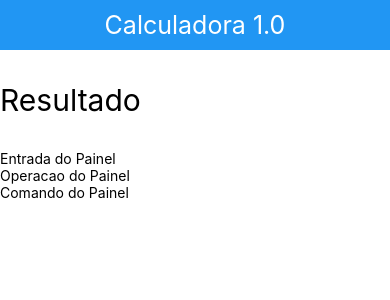
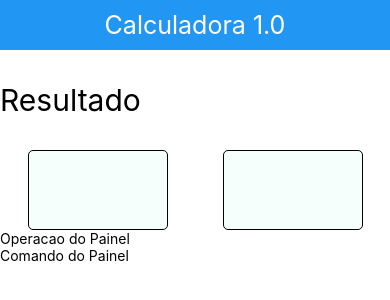
Before and after one commit to mateus-azevedo/APP7-Calculadora1.0, a React Native app: screen / in a window 390 px wide. Shown: the top 300 px of the page. Built offline with nearby package versions, Linux system fonts and the light colour scheme.

Commit message:
alteracoes na Entrada

```diff
--- a/src/components/Entrada.js
+++ b/src/components/Entrada.js
@@ -1,6 +1,17 @@
 import React from 'react';
-import { Text } from 'react-native';
+import { View, StyleSheet } from 'react-native';
+import Numero from './Numero';
 
 export default props => (
-  <Text>Entrada do Painel</Text>
+  <View style={styles.numeros}>
+    <Numero />
+    <Numero />
+  </View>
 );
+
+const styles = StyleSheet.create({
+  numeros: {
+    flexDirection: 'row',
+    justifyContent: 'space-around'
+  }
+});
--- /dev/null
+++ b/src/components/Numero.js
@@ -0,0 +1,18 @@
+import React from 'react';
+import { TextInput, StyleSheet } from 'react-native';
+
+export default props => (
+  <TextInput style={styles.numero} />
+);
+
+const styles = StyleSheet.create({
+  numero: {
+    width: 140,
+    height: 80,
+    fontSize: 20,
+    backgroundColor: '#F5FFFB',
+    borderColor: 'black',
+    borderWidth: 1,
+    borderRadius: 5
+  }
+});
```
